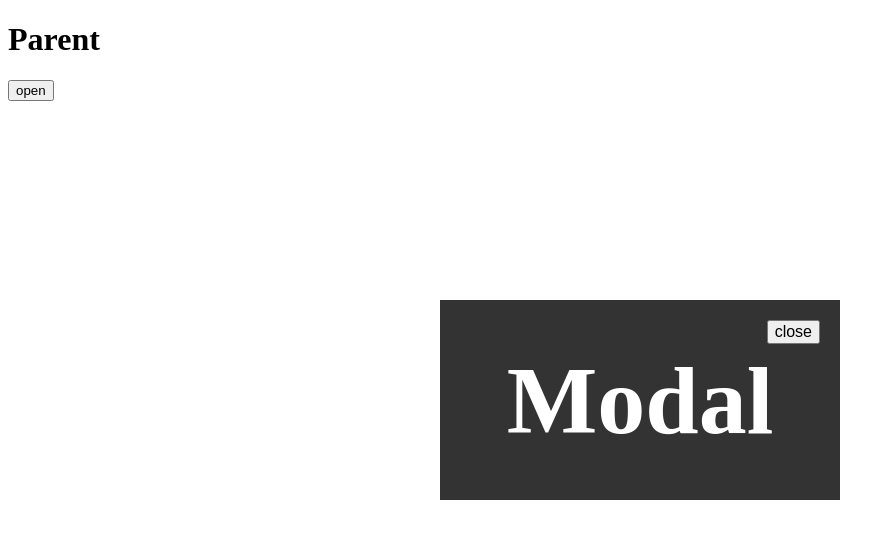
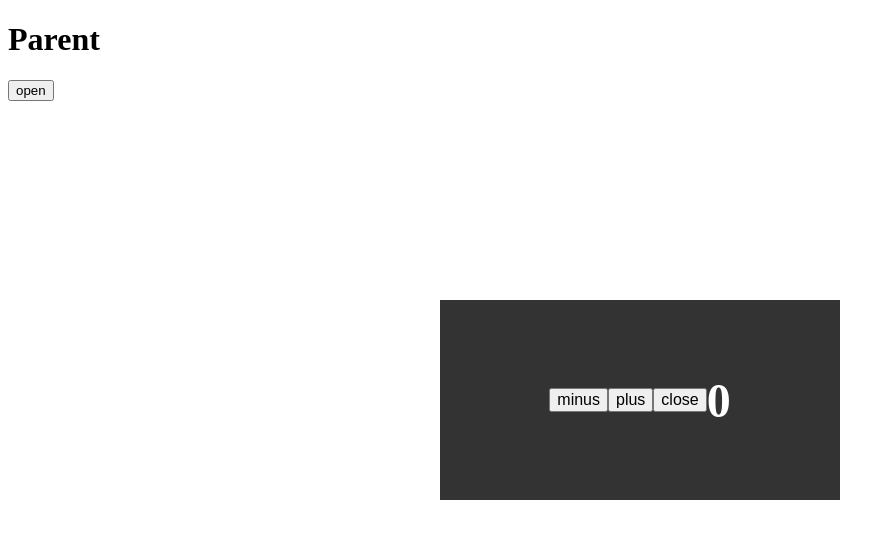
Before and after one commit to Moon-YJ/react-first, a React (Create React App) app: page / in a window 1280 px wide. Both pictures are taken after a click on the button "open". Shown: the top 538 px of the page, without its empty margins (0-895 px from the left). Built offline with nearby package versions, Linux system fonts and the light colour scheme.

Commit message:
useEffect 실사용 사례

```diff
--- a/src/modal/Modal.jsx
+++ b/src/modal/Modal.jsx
@@ -1,10 +1,55 @@
+import { useEffect, useState } from 'react';
 import './Modal.scss';
 
 export default function Modal({ setOpen }) {
+	const [Num, setNum] = useState(0);
+
+	// 컴포넌트 마운트시 한번만 실행
+	useEffect(() => {
+		console.log('mounted');
+		//window.addEventListener('resize', momalMotion);
+
+		// 컴포넌트 소멸시 한번만 실행
+		return () => {
+			console.log('unmounted');
+			//window.removeEventListener('resize', momalMotion);
+		};
+	}, []);
+
+	// Num State값 변경시마다 실행
+	useEffect(() => {
+		console.log('Num changed');
+	}, [Num]);
+
 	return (
 		<aside className='Modal'>
-			<h1>Modal</h1>
+			<button onClick={() => setNum(Num - 1)}>minus</button>
+			<button onClick={() => setNum(Num + 1)}>plus</button>
+
 			<button onClick={() => setOpen(false)}>close</button>
+			<h1>{Num}</h1>
 		</aside>
 	);
 }
+/*
+  - useEffect : 컴포넌트의 생명주기를 다루기위한 hook
+
+  - useEffect(콜백함수, 의존성배열)
+    useEffect(()=>{
+      //실행할 구문
+    },[])
+
+  - 컴포넌트 생성(Mount)
+    : useEffect에 의존성 배열이 비어있는상태에서 입력한 콜백함수는 컴포넌트 생성시 한번만 실행됨
+    : 실사례1 - 모달창 생성시 강제로 스크롤바 제거시
+    : 실사례2 -  window전역에 직접 이벤트 연결해야되는 특정 컴포넌트 전용함수를 등록할때
+    : 실사례3(중요) - data fetching같이 반복호출할 필요가 없는 무거운 연산을 처리할때
+
+  - 컴포넌트 변경(State Change)
+    : useEffect의존성 배열에 특정 state등록, 해당 state가 변경될 때마다 실행됨
+
+  - 컴포넌트 소멸(UnMount)
+    : useEffect에 의존성 배열이 비어있는 상태에서 리턴함수를 내보내면 컴포넌트 소멸시 한번만 실행됨
+    : 실사례1 - 모달창 제거시 다시 스크롤바 활성화시킬때
+    : 실사례2 -  window전역 이벤트 연결되어있는 특정 컴포넌트 전용함수를 제거할때
+*/
--- a/src/modal/Modal.scss
+++ b/src/modal/Modal.scss
@@ -9,10 +9,10 @@
 	height: 200px;
 	margin: -100px 0 0 -200px;
 	background-color: #333;
-	font-size: 4rem;
+	font-size: 2rem;
 	color: #fff;
 	button {
-		position: absolute;
+		//position: absolute;
 		top: 20px;
 		right: 20px;
 		font-size: 1rem;
```
